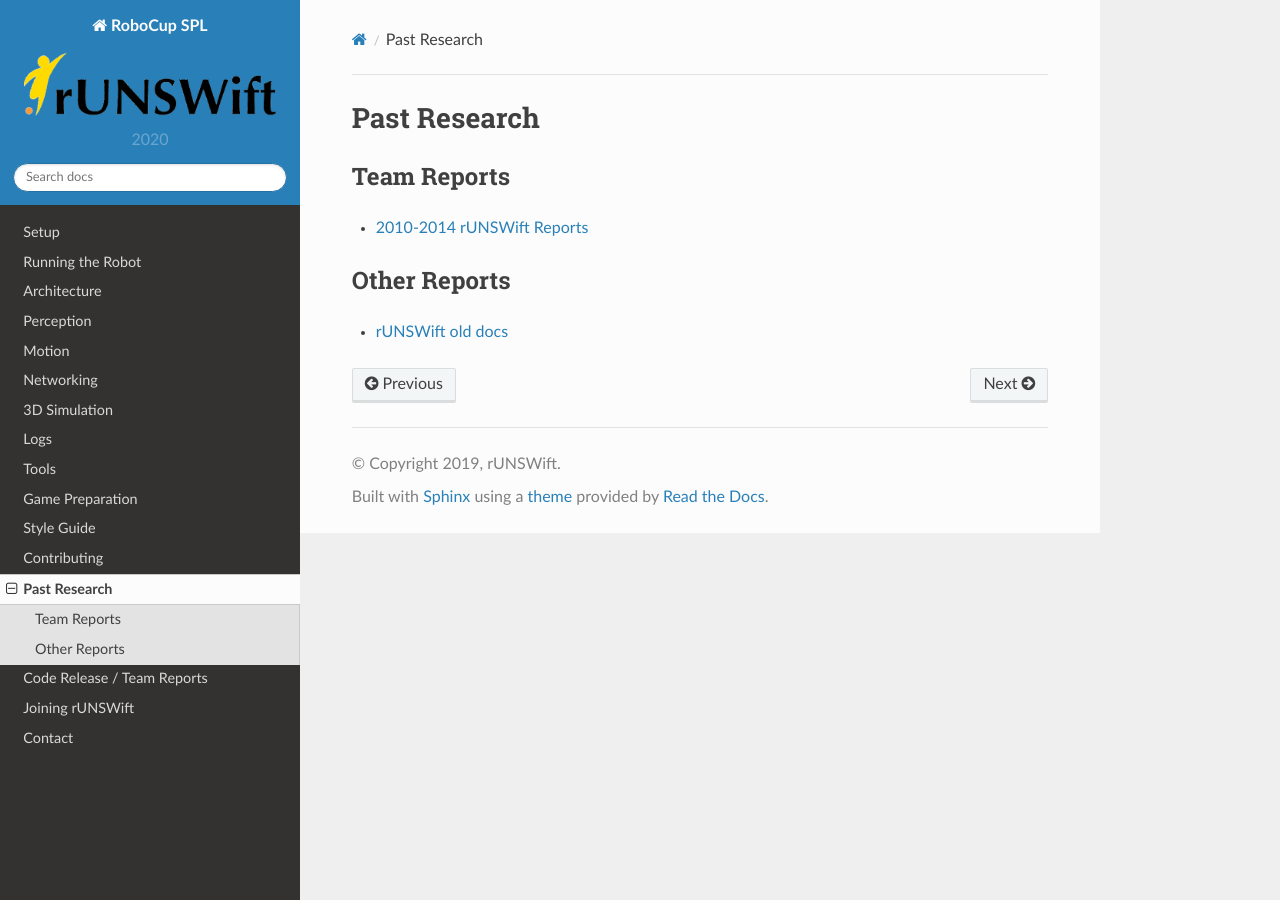
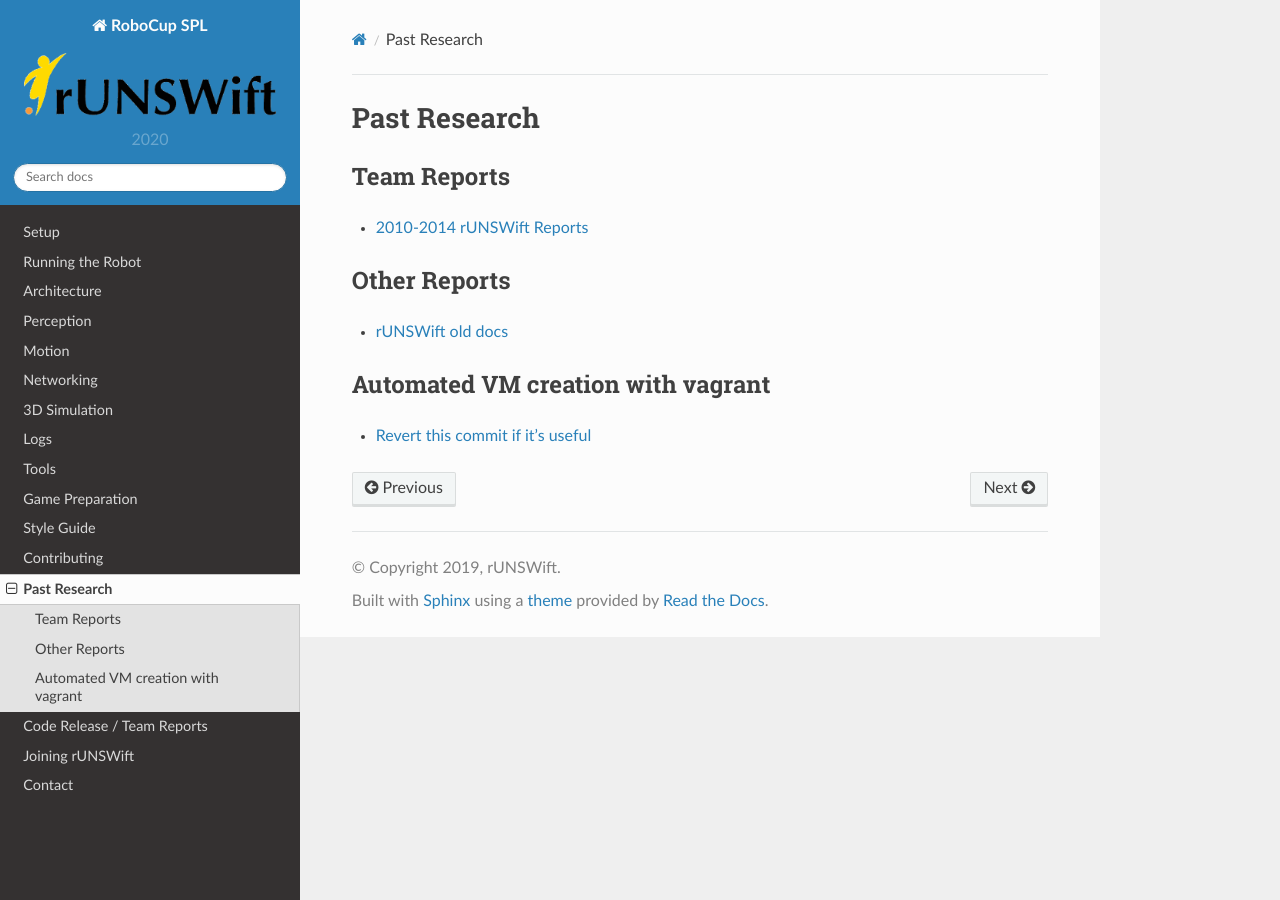
Before and after one commit to UNSWComputing/rUNSWift-docs, a Sphinx documentation site: the page built from source/past_research.rst, in a window 1280 px wide. Built offline with Sphinx 7.4.7 and the Read the Docs theme 2.0.0, drawn with Linux system fonts in a browser that asks for light colours.

Commit message:
reference to vagrant attempt

```diff
--- a/source/past_research.rst
+++ b/source/past_research.rst
@@ -14,3 +14,10 @@ Other Reports
 *************
 
 * `rUNSWift old docs <https://github.com/UNSWComputing/rUNSWift-old-docs>`_
+
+
+*************
+Automated VM creation with vagrant
+*************
+
+* `Revert this commit if it's useful <https://github.com/UNSWComputing/rUNSWift/pull/2317/commits/9555e0310ecbd78936bcb03c734c5a5e875464f3>`_
```
